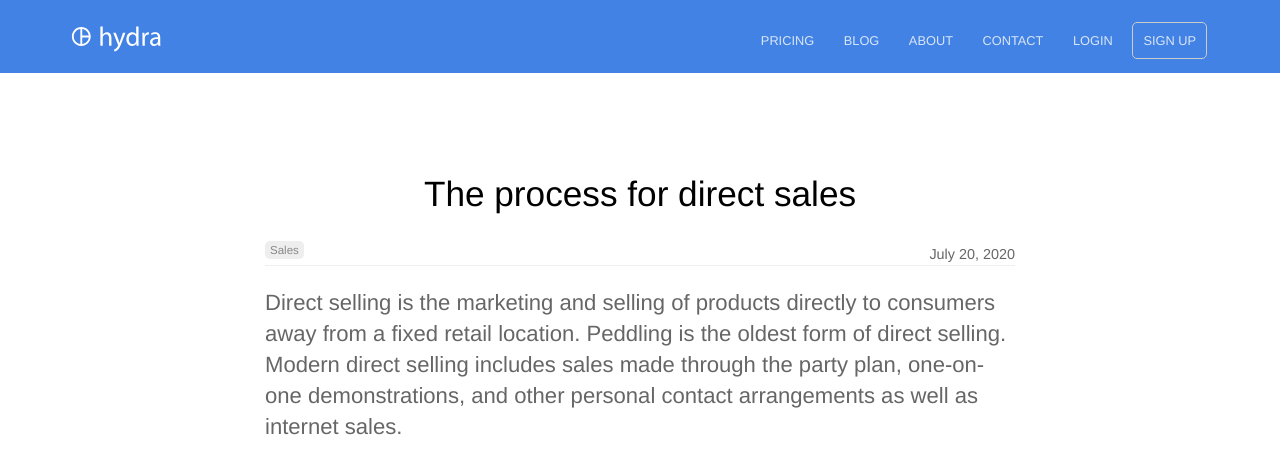
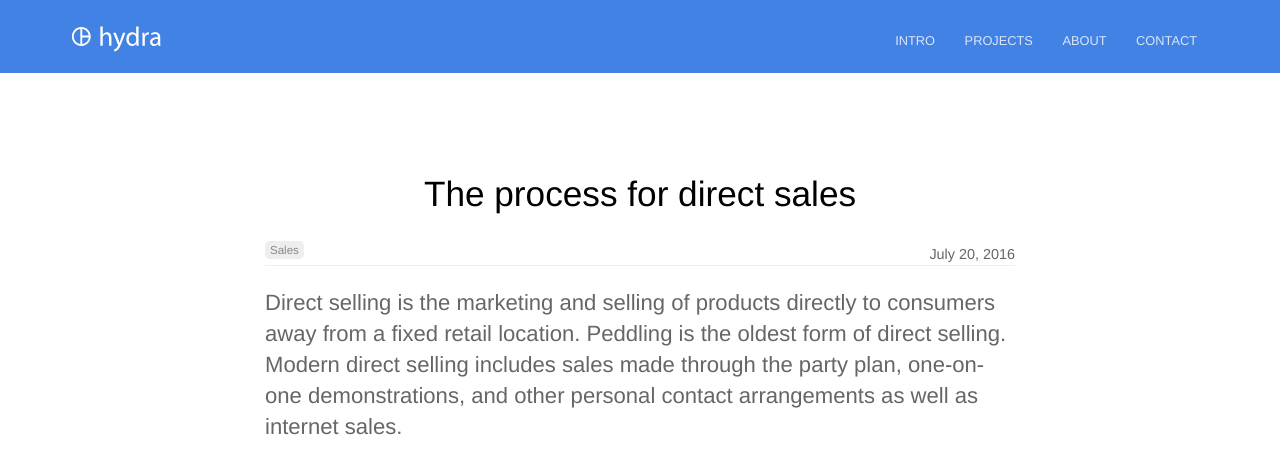
Before and after one commit to LiamS105/liams105.github.io, a Jekyll site: the page built from _posts/2016-07-20-the-process-for-direct-sales.md, in a window 1280 px wide and 900 px high, cut to the strip 0-461 px from the top of the window. Built offline with Jekyll 4.4.1, drawn with Linux system fonts in a browser that asks for light colours.

Commit message:
Jun 26 Update

```diff
--- a/Gemfile
+++ b/Gemfile
@@ -10,3 +10,5 @@ group :jekyll_plugins do
   gem 'jekyll-seo-tag', '~> 2.7.1'
   gem 'jekyll-sitemap', '~> 1.4.0'
 end
+
+gem "webrick", "~> 1.8"
--- a/_config.yml
+++ b/_config.yml
@@ -1,7 +1,7 @@
 # ----
 # Site
 
-title: Hydra Template
+title: Liam Sullivan
 url: "https://proud-alligator.cloudvent.net"
 baseurl:
 google_analytics_key:
@@ -14,7 +14,7 @@ description: Product marketing template for Jekyll.
 author:
   name:
   email:
-  twitter: # twitter username without the @ symbol
+  linkedin: # twitter username without the @ symbol
 social:
   name: Hydra Template
   links:
--- a/_data/navigation.yml
+++ b/_data/navigation.yml
@@ -1,8 +1,8 @@
-- name: Pricing
+- name: Intro
   link: /pricing/
   new_window: false
   highlight: false
-- name: Blog
+- name: Projects
   link: /blog/
   new_window: false
   highlight: false
@@ -14,11 +14,3 @@
   link: /contact/
   new_window: false
   highlight: false
-- name: Login
-  link: /
-  new_window: true
-  highlight: false
-- name: Sign Up
-  link: /
-  new_window: true
-  highlight: true
--- a/_posts/2016-07-20-the-process-for-direct-sales.md
+++ b/_posts/2016-07-20-the-process-for-direct-sales.md
@@ -1,5 +1,5 @@
 ---
-date: 2020-07-20
+date: 2016-07-20
 title: The process for direct sales
 categories:
   - sales
```
Also changed, not shown: Gemfile.lock (added), images/biasBuster1.jpg (added).
